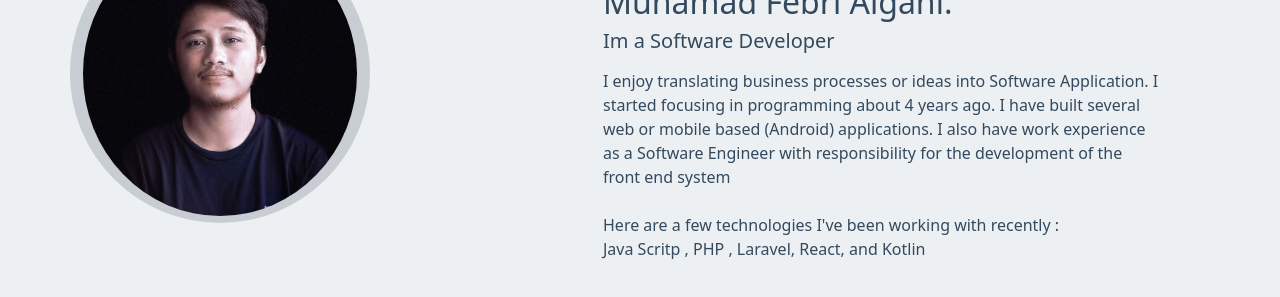
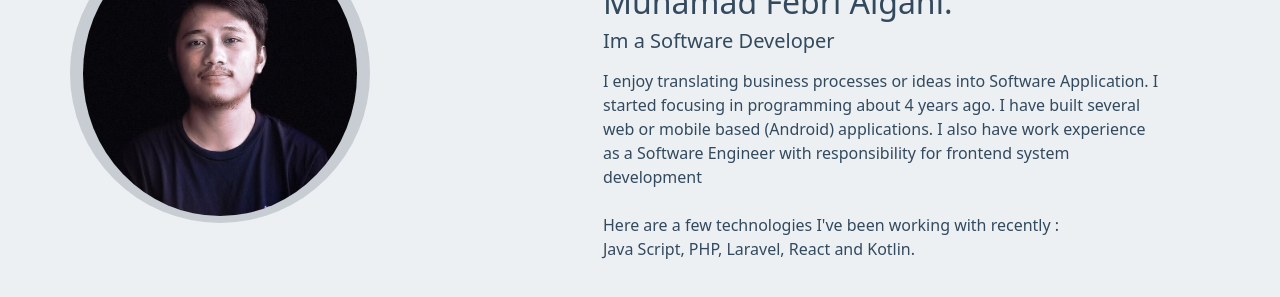
Before and after one commit to Rialga/porto-app, a React (Create React App) app: page / in a window 1280 px wide. Shown: the part 275-572 px from the top of the page. Built offline with nearby package versions, Linux system fonts and the light colour scheme.

Commit message:
fix complete

```diff
--- a/src/components/contents/SectionProfile.jsx
+++ b/src/components/contents/SectionProfile.jsx
@@ -17,10 +17,10 @@ export const SectionProfile = () => {
                 <h4> Muhamad Febri Algani. </h4>
                 <h5> Im a Software Developer </h5>
                 <span>
-                  I enjoy translating business processes or ideas into Software Application. I started focusing in programming about 4 years ago. I have built several web or mobile based (Android) applications. I also have work experience as a Software Engineer with responsibility for the development of the front end system <br/><br/>
+                  I enjoy translating business processes or ideas into Software Application. I started focusing in programming about 4 years ago. I have built several web or mobile based (Android) applications. I also have work experience as a Software Engineer with responsibility for frontend system development <br/><br/>
                   Here are a few technologies I've been working with recently :<br/>
-                  Java Scritp , PHP , Laravel, React, and Kotlin
-                  </span>
+                  Java Script, PHP, Laravel, React and Kotlin.
+                </span>
             </div>
 
           </div>
```
